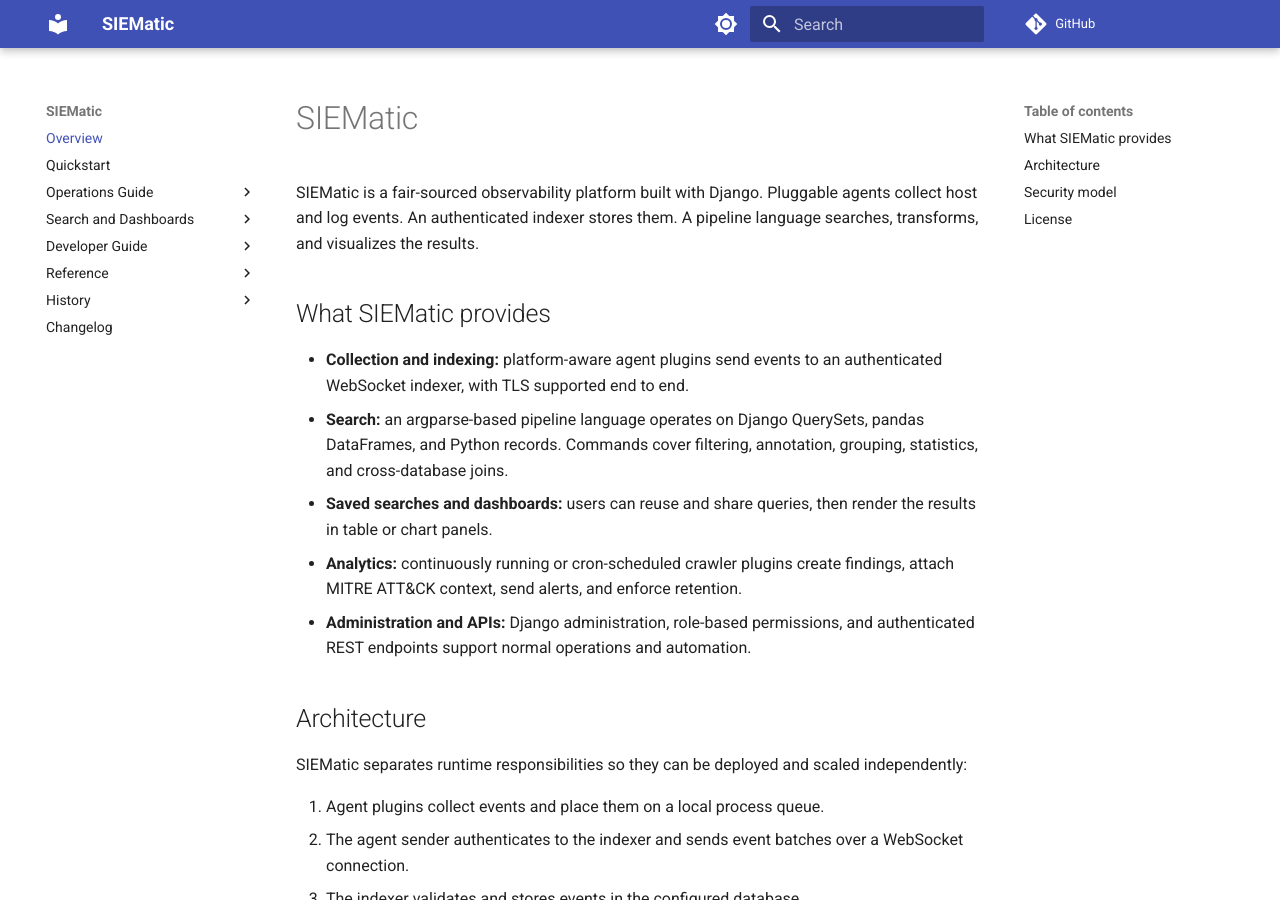
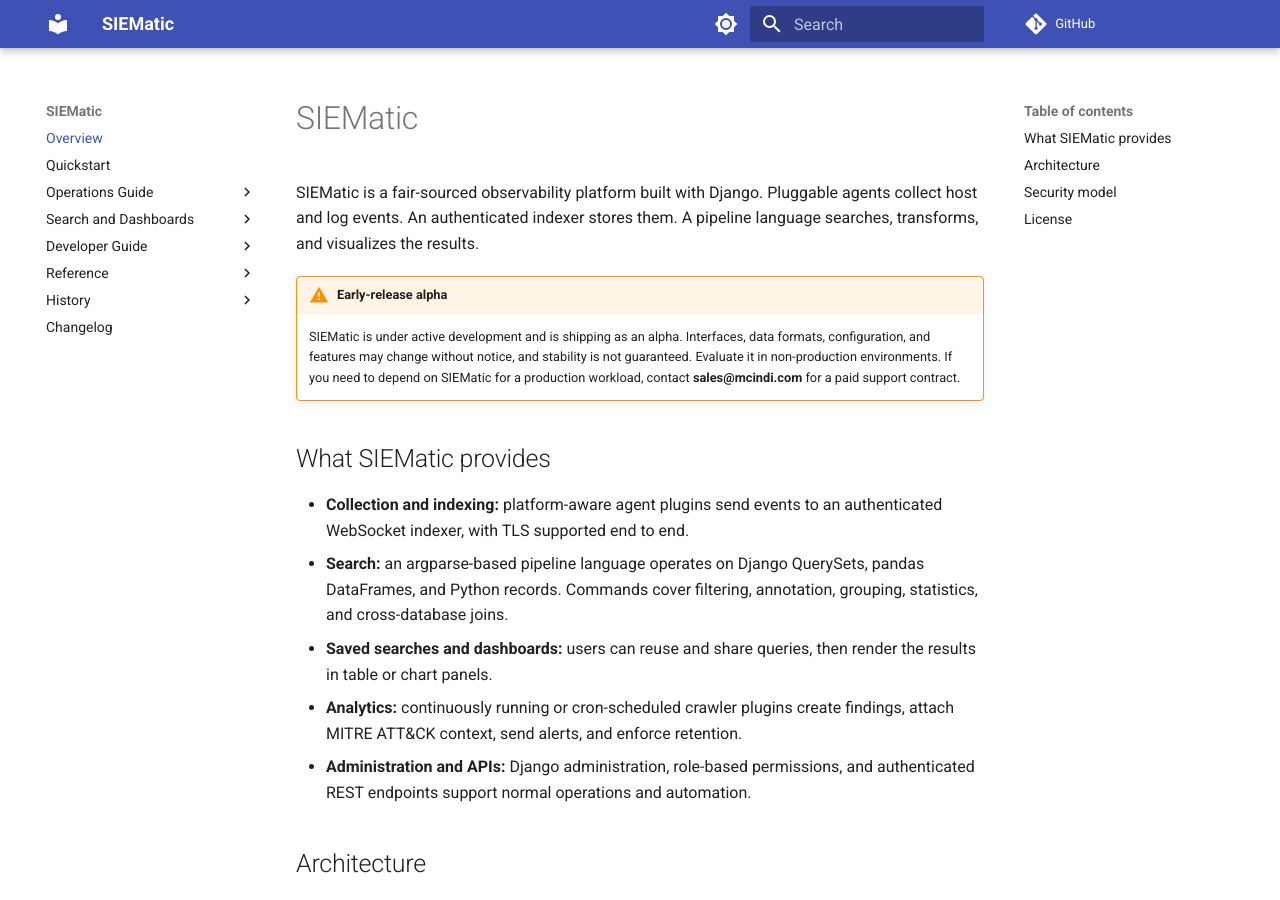
Before and after one commit to McIndi/SIEMatic, an MkDocs documentation site: the page built from docs/index.md, in a window 1280 px wide and 900 px high. Built offline with MkDocs 1.6.1 and Material for MkDocs 9.7.7, drawn with Linux system fonts in a browser that asks for light colours; comment, search, counter and statistics services are not loaded.

Commit message:
Update documentation to emphasize early-release alpha status and production usage warnings

```diff
--- a/docs/index.md
+++ b/docs/index.md
@@ -7,6 +7,13 @@
 SIEMatic is a fair-sourced observability platform built with Django. Pluggable
 agents collect host and log events. An authenticated indexer stores them. A
 pipeline language searches, transforms, and visualizes the results.
+
+!!! warning "Early-release alpha"
+    SIEMatic is under active development and is shipping as an alpha. Interfaces,
+    data formats, configuration, and features may change without notice, and
+    stability is not guaranteed. Evaluate it in non-production environments. If
+    you need to depend on SIEMatic for a production workload, contact
+    **sales@mcindi.com** for a paid support contract.
 
 ## What SIEMatic provides
 
```
Also changed, not shown: README.md (+3 -0 lines), docs/changelog.md (+4 -0 lines), docs/quickstart.md (+5 -0 lines).
